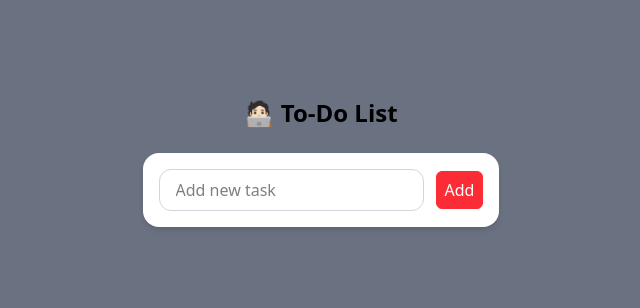
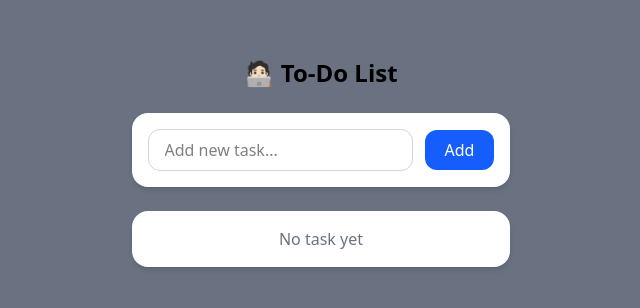
Before and after one commit to TyTommy/to-do-crud-test, a React (Vite) app: page / in a window 1280 px wide. Shown: the part 238-546 px from the top of the page, without its empty margins (319-959 px from the left). Built offline with nearby package versions, Linux system fonts and the light colour scheme.

Commit message:
updated CustomForm, ToDoList

```diff
--- a/src/components/CustomForm.jsx
+++ b/src/components/CustomForm.jsx
@@ -1,15 +1,30 @@
-const CustomForm = () => {
+import { useState } from "react";
+
+const CustomForm = ({ onAdd }) => {
+  const [task, setTask] = useState("");
+
+  const handleSubmit = (e) => {
+    e.preventDefault();
+    if (task.trim() === "") return;
+    onAdd(task);
+    setTask("");
+  };
+
   return (
-    <form className="flex items-center gap-3 bg-white p-4 rounded-2xl shadow-md">
+    <form
+      onSubmit={handleSubmit}
+      className="flex items-center gap-3 bg-white p-4 rounded-2xl shadow-md"
+    >
       <input
         type="text"
-        placeholder="Add new task"
-        className="flex-1 border border-gray-300 rounded-xl px-4 py-2 focus:outline-none focus:ring-2 focus:ring-red-500"
+        value={task}
+        onChange={(e) => setTask(e.target.value)}
+        placeholder="Add new task..."
+        className="flex-1 border border-gray-300 rounded-xl px-4 py-2 focus:outline-none focus:ring-1 focus:ring-blue-500"
       />
-
       <button
         type="submit"
-        className="border border-red-500 px-2 py-1.5 rounded-md cursor-pointer bg-red-500 text-white hover:bg-red-700"
+        className="bg-blue-600 text-white px-5 py-2 rounded-xl hover:bg-blue-700 transition-colors"
       >
         Add
       </button>
--- a/src/components/TodoList.jsx
+++ b/src/components/TodoList.jsx
@@ -1,11 +1,45 @@
+import { useState } from "react";
 import CustomForm from "./CustomForm";
 
 const TodoList = () => {
+  const [todos, setTodos] = useState([]);
+
+  const addTask = (task) => {
+    setTodos((prev) => [...prev, task]);
+  };
+
+  const removeTask = (index) => {
+    setTodos((prev) => prev.filter((_, i) => i !== index));
+  };
+
+  console.log("TODOS_TEST:", todos);
+
   return (
     <div className="max-w-md mx-auto space-y-6">
       <h2 className="text-2xl font-bold text-center">🧑🏻‍💻 To-Do List</h2>
 
-      <CustomForm />
+      <CustomForm onAdd={addTask} />
+
+      <ul className="bg-white rounded-2xl shadow-md divide-y divide-gray-200">
+        {todos.length === 0 ? (
+          <li className="text-center text-gray-500 py-4">No task yet</li>
+        ) : (
+          todos.map((todo, index) => (
+            <li
+              key={index}
+              className="flex items-center justify-between px-4 py-3 font-medium"
+            >
+              <span className="text-xl">{todo}</span>
+              <button
+                onClick={() => removeTask(index)}
+                className="cursor-pointer text-[8px] px-1.5 py-1.5 rounded-2xl bg-gray-200 hover:bg-gray-300 transition-colors"
+              >
+                ❌
+              </button>
+            </li>
+          ))
+        )}
+      </ul>
     </div>
   );
 };
```
